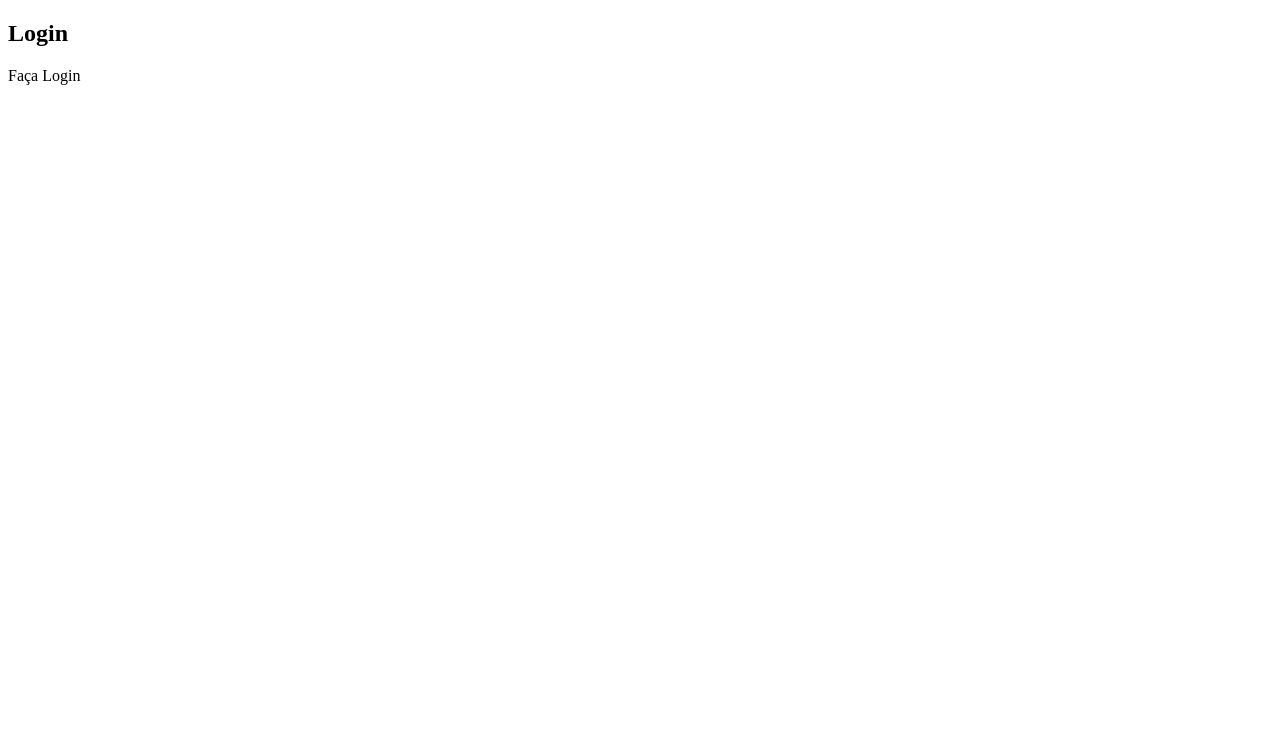
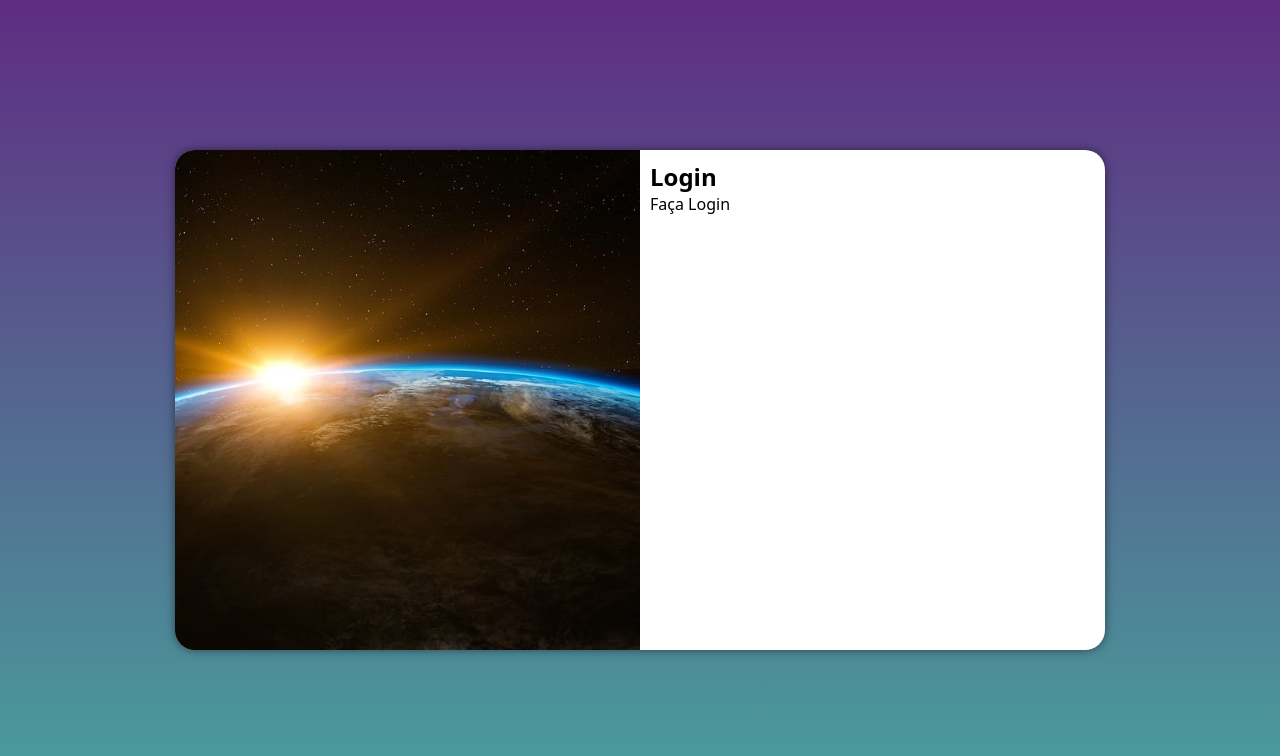
Before and after one commit to Donato-2020/projeto-login, a plain HTML site: page index.html in a window 1280 px wide. Drawn offline with Linux system fonts and the light colour scheme.

Commit message:
Media Query CSS

```diff
--- /dev/null
+++ b/estilos/media-query.css
@@ -0,0 +1,45 @@
+@charset "UTF-8";
+
+@media screen and (min-width: 768px) and (max-width: 992px) {
+    body {
+        background-image: linear-gradient(to top, #49a09d, #5f2c82);
+    }
+
+    section#login {
+        width: 80vw;
+    }
+
+    section#login > div#imagem {
+        float: left;
+        width: 35%;
+        height: 100%;
+        background-position: center;
+    }
+
+    section#login > div#formulario {
+        float: right;
+        width: 65%;
+    }
+}
+
+@media screen and (min-width: 992px) {
+    body {
+        background-image: linear-gradient(to top, #49a09d, #5f2c82);
+    }
+
+    section#login {
+        width: 930px;
+    }
+
+    section#login > div#imagem {
+        float: left;
+        width: 50%;
+        height: 100%;
+        background-position: center;
+    }
+
+    section#login > div#formulario {
+        float: right;
+        width: 50%;
+    }
+}
--- a/estilos/style.css
+++ b/estilos/style.css
@@ -5,3 +5,49 @@
     Verde: #49a09d
     Lilás: #5f2c82
 */
+
+* {
+    margin: 0;
+    padding: 0;
+    box-sizing: border-box;
+    font-family: system-ui, -apple-system, BlinkMacSystemFont, 'Segoe UI', Roboto, Oxygen, Ubuntu, Cantarell, 'Open Sans', 'Helvetica Neue', sans-serif;
+}
+
+body, html {
+    background-color: #5f2c82;
+    height: 100vh;
+    width: 100vw;
+}
+
+main {
+    position: relative;
+    height: 100vh;
+    width: 100vw;
+}
+
+section#login {
+    position: absolute;
+    top: 50%;
+    left: 50%;
+    overflow: hidden;
+    transform: translate(-50%, -50%);
+    background-color: white;
+    width: 250px;
+    height: 500px;
+    border-radius: 20px;
+    box-shadow: 0px 0px 10px rgba(0, 0, 0, 0.5);
+    transition: width 0.3s, heigth 0.3s;
+    transition-timing-function: ease;
+}
+
+section#login > div#imagem {
+    display: block;
+    background: #5f2c82 url(../imagens/earth-g5f3045fa2_1280.jpg);
+    height: 200px;
+    background-size: cover;
+}
+
+section#login > div#formulario {
+    display: block;
+    padding: 10px;
+}
--- a/index.html
+++ b/index.html
@@ -4,6 +4,7 @@
     <meta charset="UTF-8">
     <meta name="viewport" content="width=device-width, initial-scale=1.0">
     <link rel="stylesheet" href="estilos/style.css">
+    <link rel="stylesheet" href="estilos/media-query.css">
     <title>Login</title>
 </head>
 <body>
```
